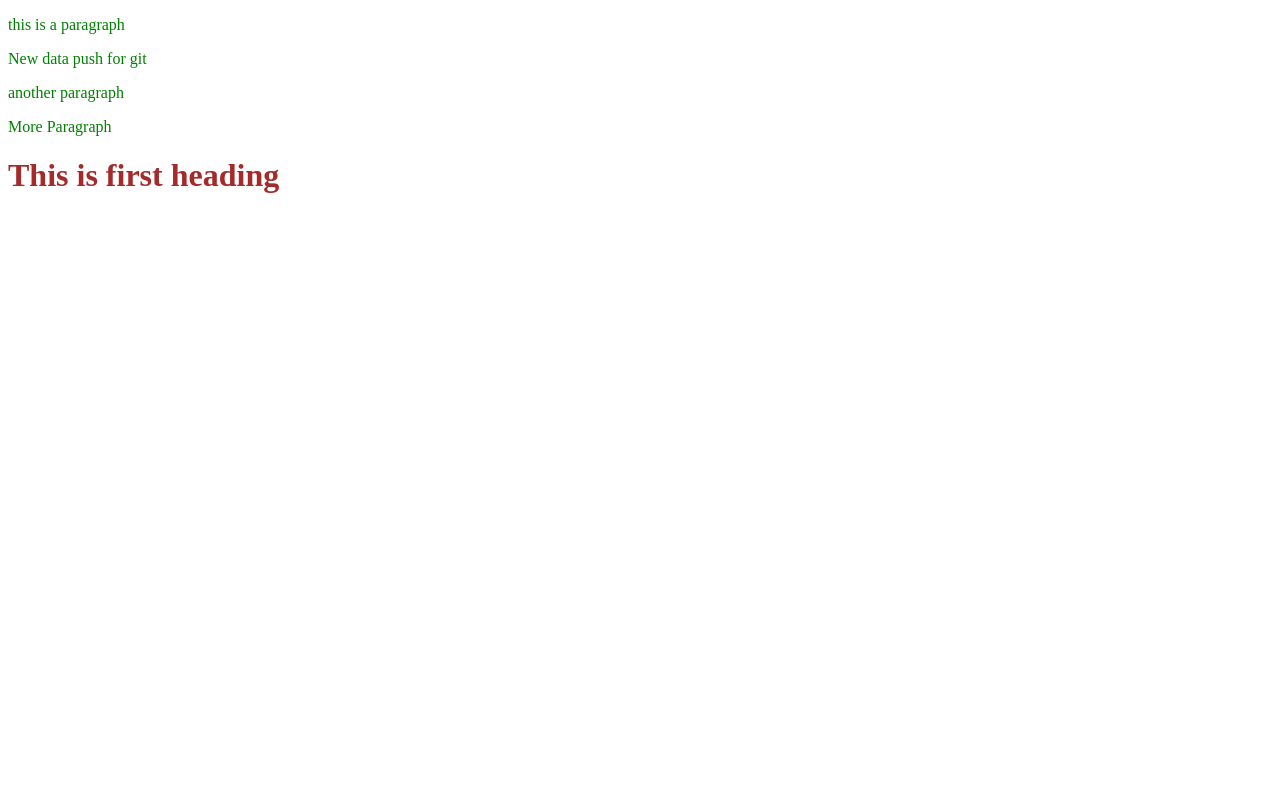
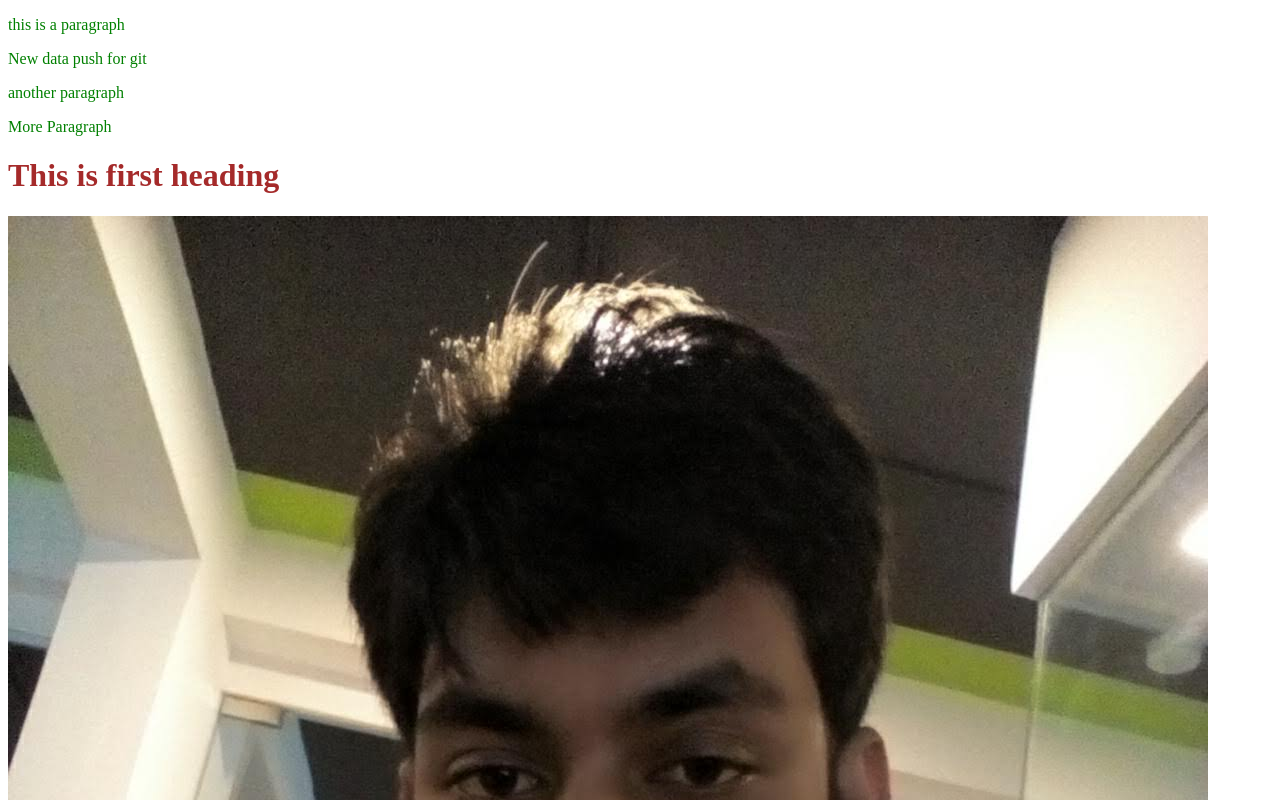
Before and after one commit to Raihankabir22/my-first-repo, a plain HTML site: page index.html in a window 1280 px wide. Shown: the top 800 px of the page. Drawn offline with Linux system fonts and the light colour scheme.

Commit message:
images added

```diff
--- a/index.html
+++ b/index.html
@@ -12,6 +12,7 @@
         <p>another paragraph</p>
         <p>More Paragraph</p>
         <h1>This is first heading </h1>
+        <img src="sajib.jpg" alt="sajib">
 <body>
 
 </body>
```
Also changed, not shown: sajib.jpg (added).
